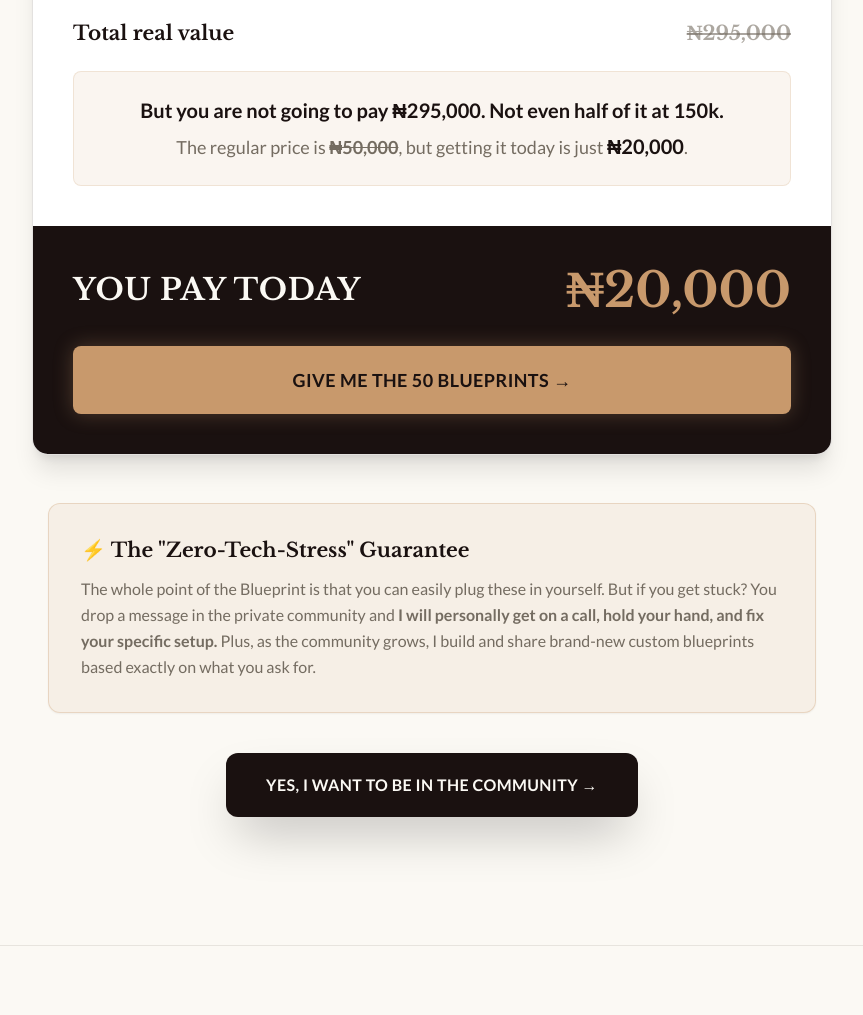
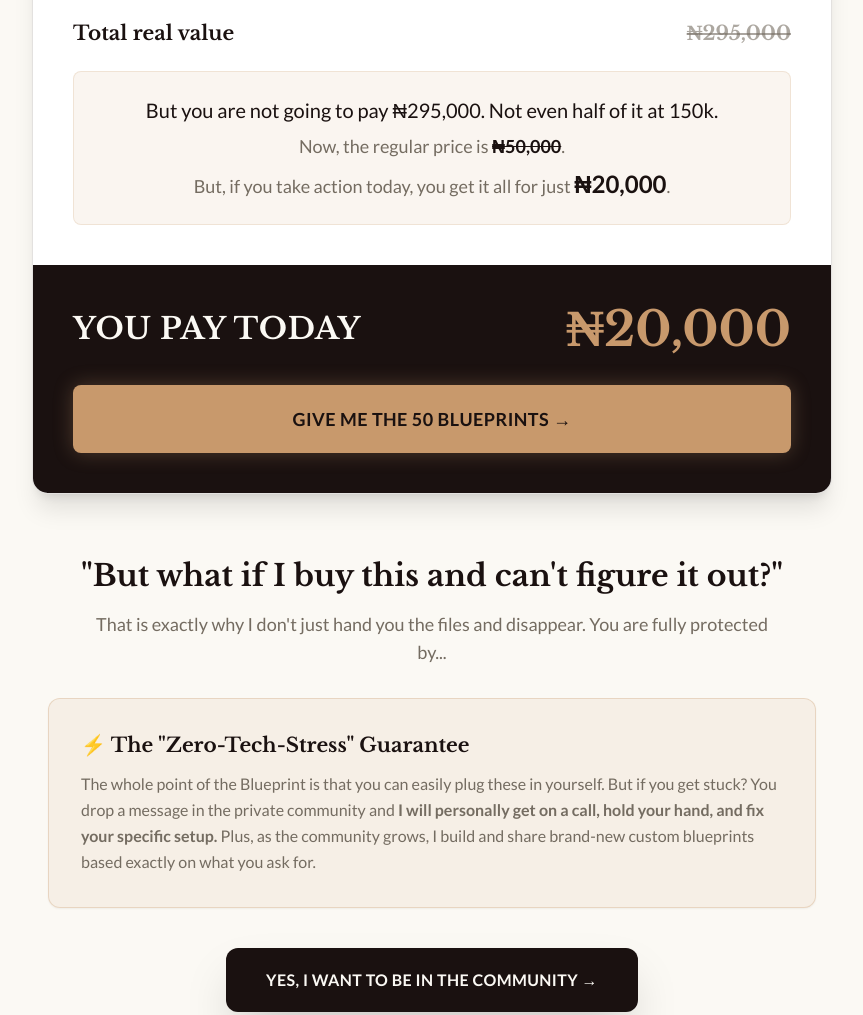
Before and after one commit to kodervine/theautomatestack, a plain HTML site: page index.html in a window 1280 px wide. Shown: the part 10252-11267 px from the top of the page, without its empty margins (208-1071 px from the left). Drawn offline with nearby package versions, Linux system fonts and the light colour scheme.

Commit message:
feat-update-copy

```diff
--- a/index.html
+++ b/index.html
@@ -574,8 +574,9 @@
                                 <span class="font-display font-bold text-lg md:text-xl line-through text-muted-stone/60">₦295,000</span>
                             </div>
                             <div class="bg-accent-bronze/10 rounded-lg p-4 md:p-6 border border-accent-bronze/20 text-center mt-2">
-                                <p class="font-lato font-bold text-primary-dark text-lg md:text-xl mb-2">But you are not going to pay ₦295,000. Not even half of it at 150k.</p>
-                                <p class="font-lato text-muted-stone text-base md:text-lg">The regular price is <span class="line-through font-bold">₦50,000</span>, but getting it today is just <strong class="text-primary-dark text-xl">₦20,000</strong>.</p>
+                                <p class="font-lato text-primary-dark text-lg md:text-xl mb-2">But you are not going to pay ₦295,000. Not even half of it at 150k.</p>
+                                <p class="font-lato text-muted-stone text-base md:text-lg mb-2">Now, the regular price is <strong class="text-primary-dark line-through">₦50,000</strong>.</p>
+                                <p class="font-lato text-muted-stone text-base md:text-lg">But, if you take action today, you get it all for just <strong class="text-primary-dark text-2xl">₦20,000</strong>.</p>
                             </div>
                         </div>
                     </div>
@@ -591,7 +592,13 @@
                     </div>
                 </div>
 
-                <div class="mt-12 text-center">
+                <div class="mt-16 text-center">
+                    <h3 class="font-display font-bold text-2xl md:text-3xl text-primary-dark mb-4">
+                        "But what if I buy this and can't figure it out?"
+                    </h3>
+                    <p class="font-lato text-lg text-muted-stone max-w-2xl mx-auto mb-8">
+                        That is exactly why I don't just hand you the files and disappear. You are fully protected by...
+                    </p>
 
                     <div class="bg-accent-bronze/10 rounded-xl p-8 border border-accent-bronze/30 max-w-3xl mx-auto shadow-sm text-left mb-10">
                         <h4 class="font-display font-bold text-xl text-primary-dark mb-3">⚡️ The "Zero-Tech-Stress" Guarantee</h4>
```
